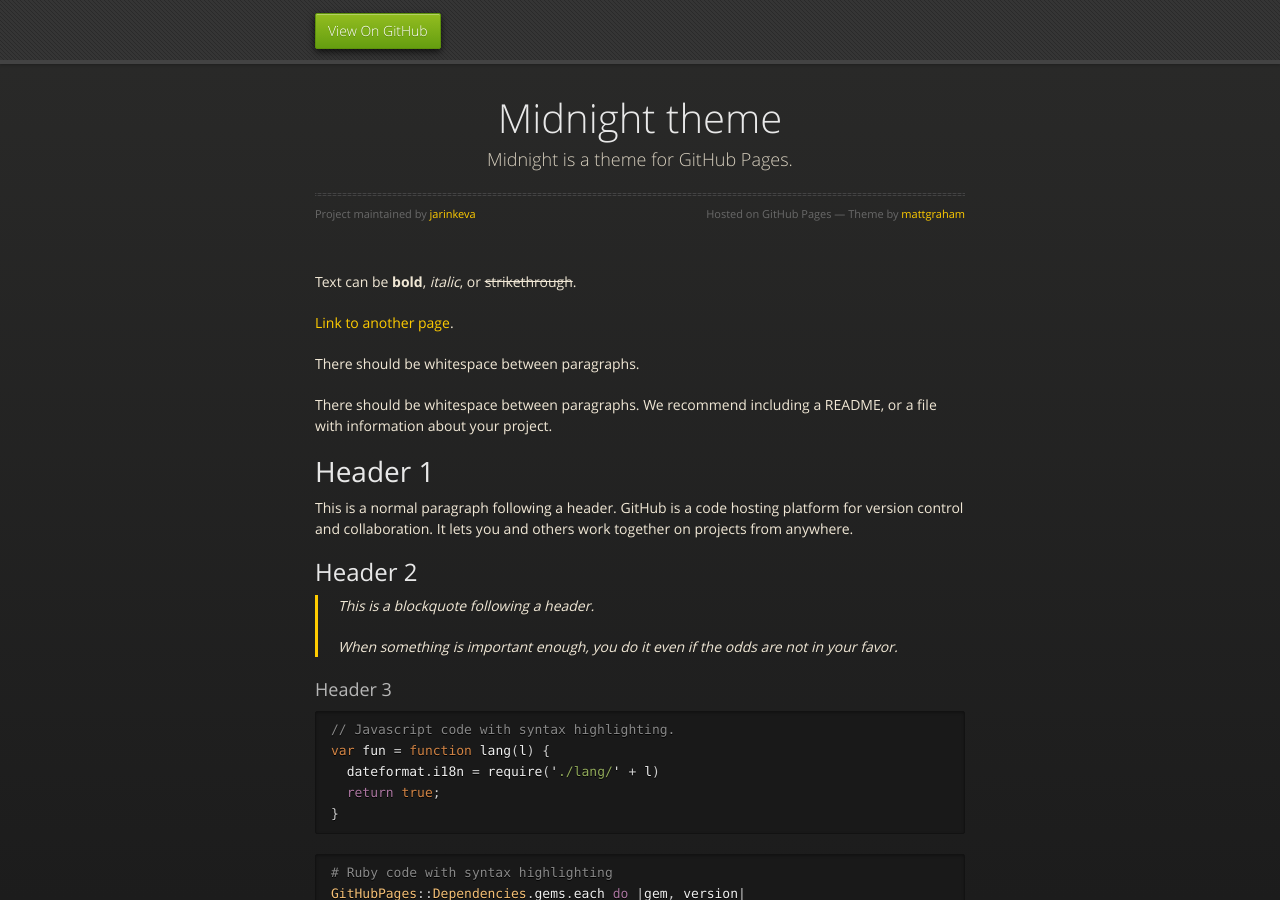
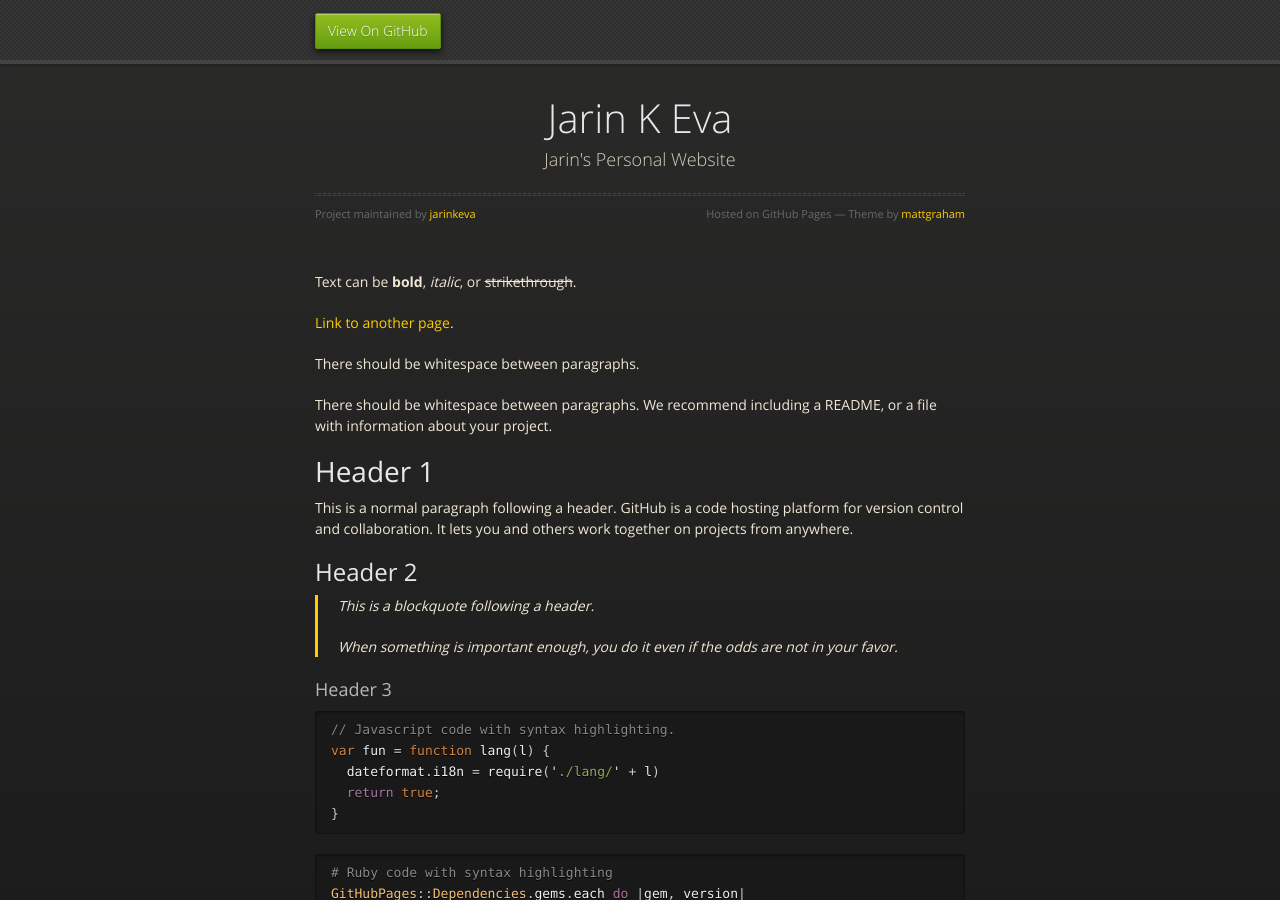
Before and after one commit to jarinkeva/jarinkeva.github.io, a Jekyll site: the page built from index.md, in a window 1280 px wide and 900 px high. Built offline with Jekyll 4.4.1, drawn with Linux system fonts in a browser that asks for light colours; our own code applies the rules of GitHub Pages for plain Markdown files.

Commit message:
Update _config.yml

```diff
--- a/_config.yml
+++ b/_config.yml
@@ -1,5 +1,5 @@
-title: Midnight theme
-description: Midnight is a theme for GitHub Pages.
+title: Jarin K Eva
+description: Jarin's Personal Website
 show_downloads: false
 google_analytics:
 theme: jekyll-theme-midnight
```
